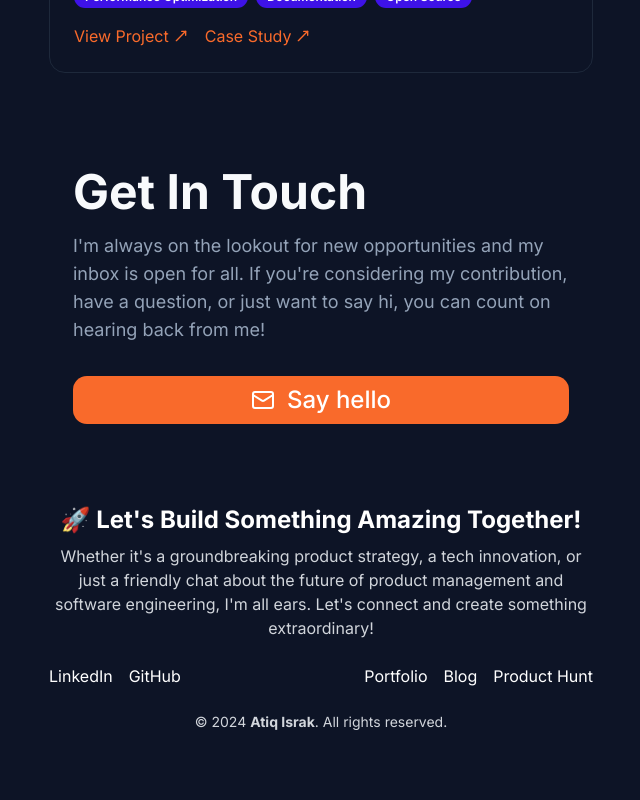
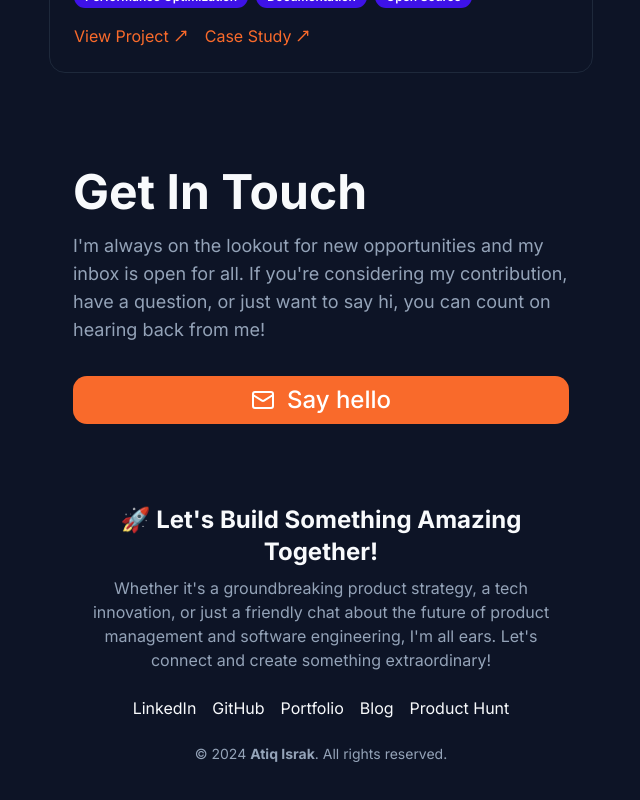
Before and after one commit to atiqisrak/atiqisrak-portfolio, a Next.js app: page / in a window 1280 px wide. Shown: the part 7580-8380 px from the top of the page, without its empty margins (591-1231 px from the left). Built offline with nearby package versions, Linux system fonts and the light colour scheme; no server answers.

Commit message:
footer updated for light mode

```diff
--- a/components/Footer.tsx
+++ b/components/Footer.tsx
@@ -4,13 +4,13 @@ import Link from "next/link";
 
 export default function Footer() {
   return (
-    <footer className="w-full text-white py-8">
-      <div className="w-full">
+    <footer className="w-full text-foreground py-6 px-4 md:py-8">
+      <div className="w-full max-w-4xl mx-auto">
         <div className="text-center mb-6">
-          <h2 className="text-2xl font-bold mb-2">
+          <h2 className="text-xl md:text-2xl font-bold mb-2">
             🚀 Let&apos;s Build Something Amazing Together!
           </h2>
-          <p className="text-gray-300">
+          <p className="text-muted-foreground text-sm md:text-base leading-relaxed px-2">
             Whether it&apos;s a groundbreaking product strategy, a tech
             innovation, or just a friendly chat about the future of product
             management and software engineering, I&apos;m all ears. Let&apos;s
@@ -18,13 +18,12 @@ export default function Footer() {
           </p>
         </div>
 
-        <div className="flex flex-col md:flex-row justify-between items-center gap-4 mb-6">
-          <div className="flex flex-col md:flex-row gap-4">
+        <div className="grid grid-cols-2 sm:flex sm:flex-row sm:justify-center sm:items-center gap-4 mb-6">
           <Link
             href="https://linkedin.com/in/atiq-israk"
             target="_blank"
             rel="noopener noreferrer"
-              className="hover:text-orange-400 transition-colors"
+            className="hover:text-primary transition-colors text-sm md:text-base text-center"
           >
             LinkedIn
           </Link>
@@ -32,18 +31,15 @@ export default function Footer() {
             href="https://github.com/atiqisrak"
             target="_blank"
             rel="noopener noreferrer"
-              className="hover:text-orange-400 transition-colors"
+            className="hover:text-primary transition-colors text-sm md:text-base text-center"
           >
             GitHub
           </Link>
-          </div>
-
-          <div className="flex flex-col md:flex-row gap-4">
           <Link
             href="https://atiqisrak.vercel.app"
             target="_blank"
             rel="noopener noreferrer"
-              className="hover:text-orange-400 transition-colors"
+            className="hover:text-primary transition-colors text-sm md:text-base text-center"
           >
             Portfolio
           </Link>
@@ -51,7 +47,7 @@ export default function Footer() {
             href="https://www.linkedin.com/in/atiq-israk/recent-activity/all/"
             target="_blank"
             rel="noopener noreferrer"
-              className="hover:text-orange-400 transition-colors"
+            className="hover:text-primary transition-colors text-sm md:text-base text-center"
           >
             Blog
           </Link>
@@ -59,17 +55,15 @@ export default function Footer() {
             href="https://producthunt.com/@atiqisrak"
             target="_blank"
             rel="noopener noreferrer"
-              className="hover:text-orange-400 transition-colors"
+            className="hover:text-primary transition-colors text-sm md:text-base text-center col-span-2 sm:col-span-1"
           >
             Product Hunt
           </Link>
         </div>
-        </div>
-        <div className="text-center text-gray-300 text-sm mt-4">
+        <div className="text-center text-muted-foreground text-xs md:text-sm mt-4">
           <p>
             © {new Date().getFullYear()} <strong>Atiq Israk</strong>. All rights
             reserved.
-            <br />
           </p>
         </div>
       </div>
```
Lines whose indentation alone changed are shown as unchanged.
